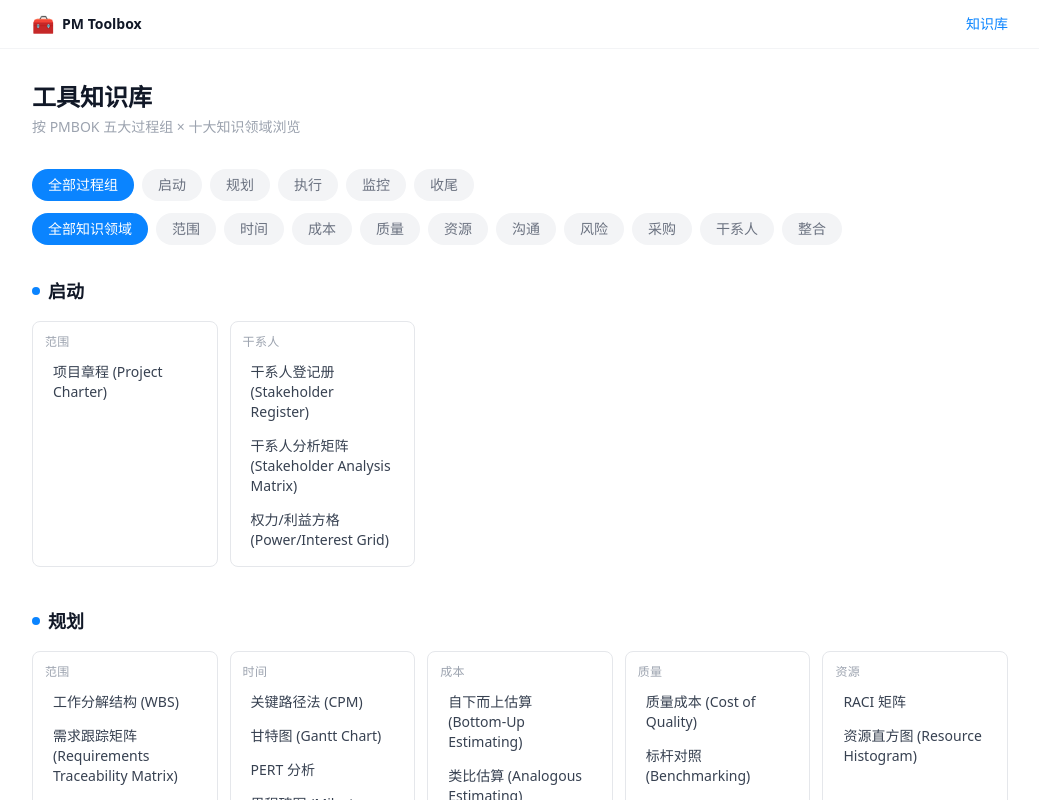
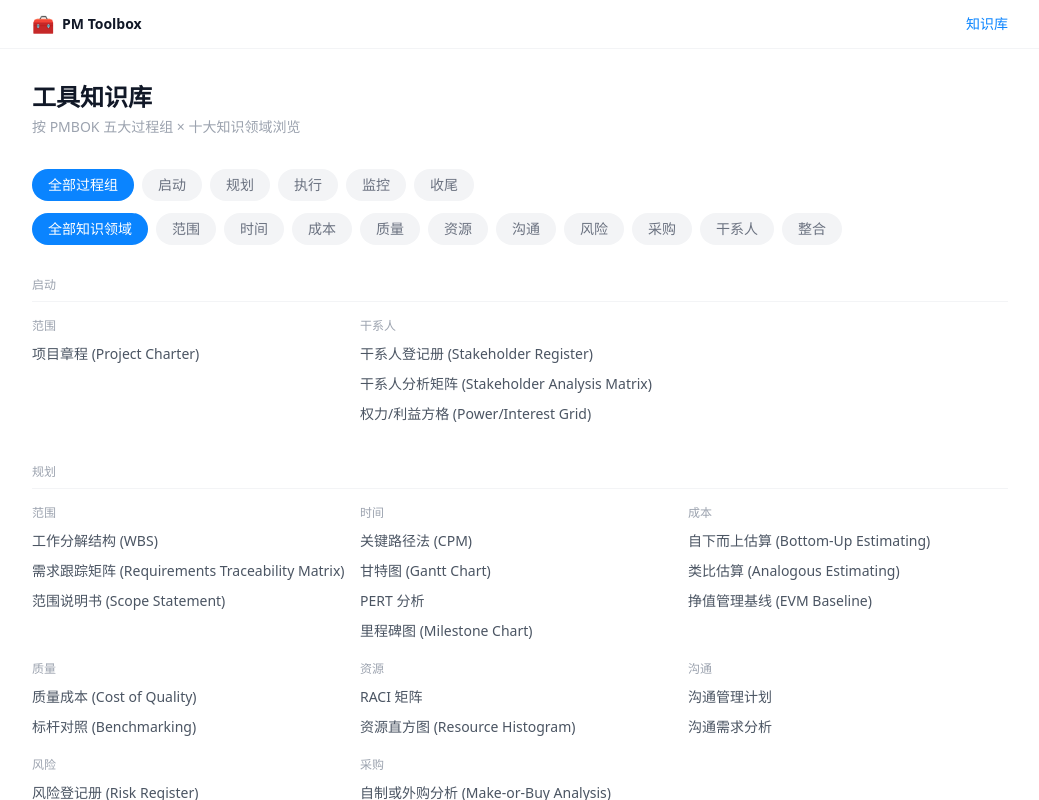
Before and after one commit to goldwish1/pm-toolbox, a Next.js app: page /knowledge in a window 1280 px wide. Shown: the top 800 px of the page, without its empty margins (120-1159 px from the left). Built offline with nearby package versions, Linux system fonts and the light colour scheme.

Commit message:
refactor: add filter props and simplify MatrixView visuals
Co-Authored-By: Claude Opus 4.6 <noreply@anthropic.com>

```diff
--- a/src/components/MatrixView.tsx
+++ b/src/components/MatrixView.tsx
@@ -5,33 +5,46 @@ import {
   getToolsByProcessGroupAndArea,
 } from "@/lib/tools";
 
-export default function MatrixView() {
+interface MatrixViewProps {
+  selectedGroup?: string;
+  selectedArea?: string;
+}
+
+export default function MatrixView({ selectedGroup = "", selectedArea = "" }: MatrixViewProps) {
+  const groupsToShow = selectedGroup
+    ? processGroups.filter((g) => g === selectedGroup)
+    : processGroups;
+
+  const areasToShow = selectedArea
+    ? knowledgeAreas.filter((a) => a === selectedArea)
+    : knowledgeAreas;
+
   return (
-    <div className="space-y-10">
-      {processGroups.map((group) => (
+    <div className="space-y-8">
+      {groupsToShow.map((group) => {
+        const groupTools = areasToShow.flatMap((area) =>
+          getToolsByProcessGroupAndArea(group, area)
+        );
+        if (groupTools.length === 0) return null;
+
+        return (
           <div key={group}>
-          <h3 className="text-lg font-semibold text-gray-900 mb-4 flex items-center gap-2">
-            <span className="w-2 h-2 bg-primary-500 rounded-full"></span>
+            <h3 className="text-xs font-medium text-gray-400 mb-3 pb-2 border-b border-gray-100">
               {group}
             </h3>
-          <div className="grid grid-cols-1 sm:grid-cols-2 lg:grid-cols-5 gap-3">
-            {knowledgeAreas.map((area) => {
+            <div className="grid grid-cols-1 sm:grid-cols-2 lg:grid-cols-3 gap-2">
+              {areasToShow.map((area) => {
                 const tools = getToolsByProcessGroupAndArea(group, area);
                 if (tools.length === 0) return null;
                 return (
-                <div
-                  key={`${group}-${area}`}
-                  className="bg-white rounded-lg border border-gray-200 p-3"
-                >
-                  <div className="text-xs font-medium text-gray-400 mb-2 uppercase tracking-wide">
-                    {area}
-                  </div>
-                  <div className="space-y-1.5">
+                  <div key={`${group}-${area}`} className="py-1">
+                    <div className="text-xs text-gray-400 mb-1.5">{area}</div>
+                    <div className="space-y-0.5">
                       {tools.map((tool) => (
                         <Link
                           key={tool.slug}
                           href={`/knowledge/${tool.slug}`}
-                        className="block text-sm text-gray-700 hover:text-primary-600 hover:bg-primary-50 px-2 py-1 rounded transition-colors"
+                          className="block text-sm text-gray-600 hover:text-primary-500 hover:bg-gray-50 px-2 py-1 -mx-2 rounded-md transition-colors"
                         >
                           {tool.name}
                         </Link>
@@ -42,7 +55,8 @@ export default function MatrixView() {
               })}
             </div>
           </div>
-      ))}
+        );
+      })}
     </div>
   );
 }
```
Lines whose indentation alone changed are shown as unchanged.
